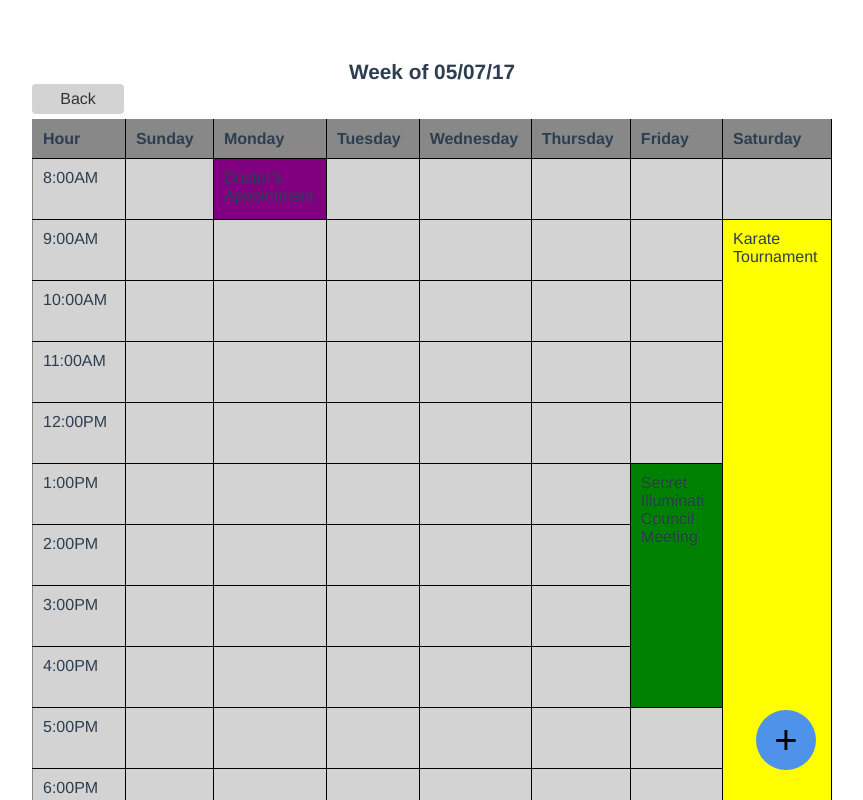
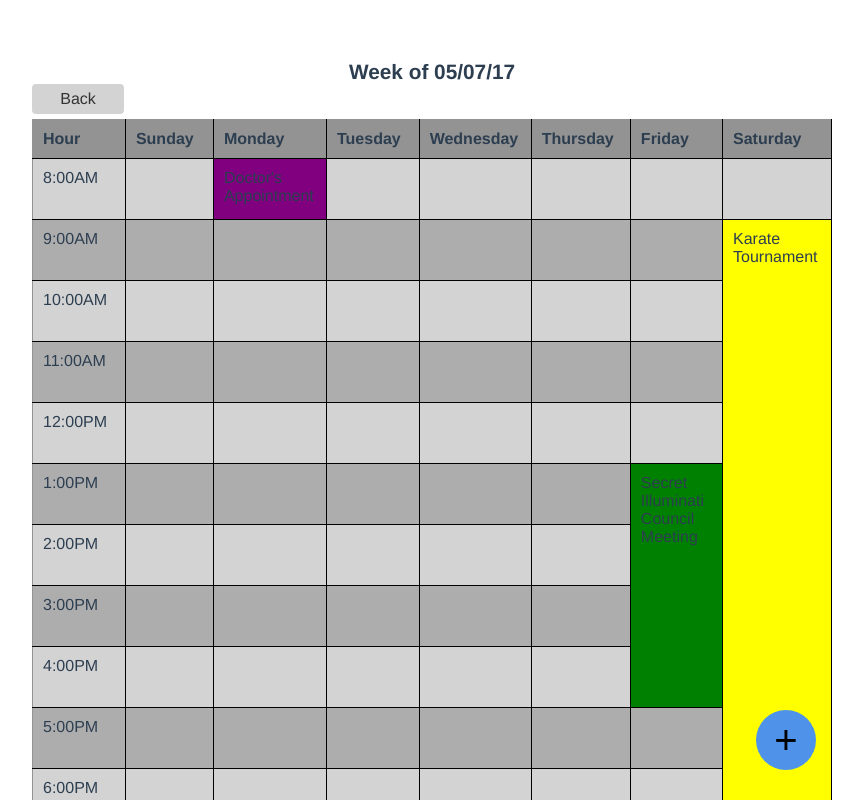
Before and after one commit to jmhibben/Task-Calendar, a Vue app: page /#/week in a window 1280 px wide. Shown: the top 800 px of the page, without its empty margins (208-1071 px from the left). Built offline with nearby package versions, Linux system fonts and the light colour scheme.

Commit message:
Colors now set by variable through scss. Table rows assigned alternating color pattern dynamically.

```diff
--- a/src/components/Weekly.vue
+++ b/src/components/Weekly.vue
@@ -23,9 +23,9 @@
     </tr>
   </thead>
 
-  <!-- TODO: needs to dynamically assign "alternativeRow" class -->
   <tbody>
-    <tr v-for="(row, index) in this.fullArray">
+    <template v-for="(row, index) in this.fullArray">
+    <tr :class="{ altRow: (index % 2) }">
       <td :timestamp="setTimestamp(index)">{{ timestamp }}</td>
       <template v-for="task in row">
       <timeSlot :description='task.description' :startTime='task.startTime'
@@ -34,6 +34,7 @@
       </timeSlot>
       </template>
     </tr>
+    </template>
   </tbody>
   </table>
 </article>
@@ -190,12 +191,8 @@ export default {
 
 
 <!-- TODO: <style> needs further cleaning and replacing with Skeleton -->
-<!-- TODO: set variables for empty cells and increment variable value for
-alternateRow? -->
 <style scoped lang="scss">
-  html, body {
-    font-family: Roboto, "Libre Sans", "Ubuntu Sans", "Open Sans", sans-serif;
-  }
+  $tableColor: #d3d3d3;
 
   .content {
     margin: 0 auto;
@@ -214,8 +211,8 @@ alternateRow? -->
       width: 100%;
 
       .button {
-        background-color: lightgrey;
-        border: 2px solid lightgrey;
+        background-color: $tableColor;
+        border: 2px solid $tableColor;
         border-radius: 4px;
         color: #333;
         padding: 4px;
@@ -235,18 +232,18 @@ alternateRow? -->
   }
 
   table {
-    background-color: lightgrey;
+    background-color: $tableColor;
     border-collapse: collapse;
-    border: 1px solid #888;
+    border: 1px solid darken($tableColor, 25%);
     border-radius: 4px;
 
     tr {
-      &.alternateRow {
-        background-color: #aaa;
+      &.altRow {
+        background-color: darken($tableColor, 15%);
       }
 
       &.primaryRow {
-        background-color: #888;
+        background-color: darken($tableColor, 25%);
       }
     }
     th, td {
@@ -262,7 +259,7 @@ alternateRow? -->
       }
 
       &:hover {
-        background-color: #999;
+        background-color: darken($tableColor, 10%);
       }
 
     }
```
